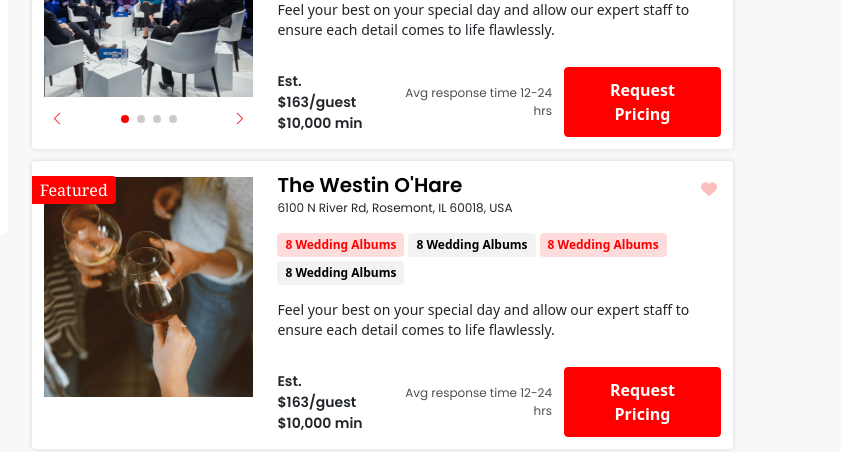
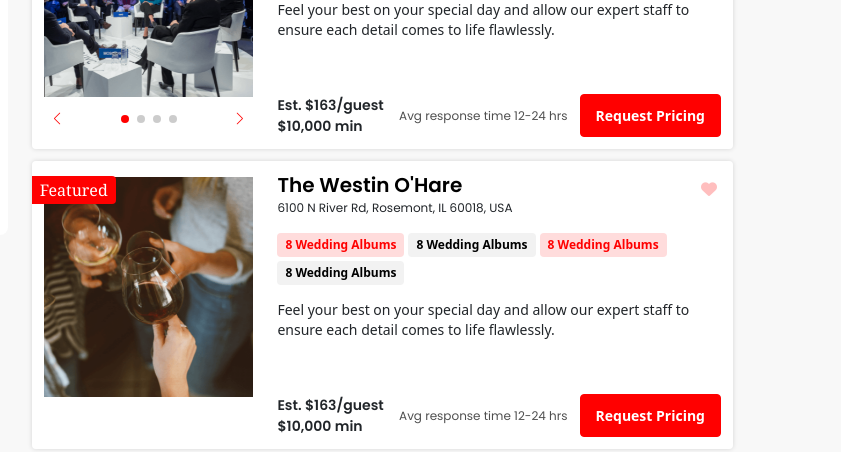
Before and after one commit to Awais-Rao/event-search-cards, a plain HTML site: page index.html in a window 1280 px wide. Shown: the part 411-863 px from the top of the page, 439-1280 px from the left. Drawn offline with nearby package versions, Linux system fonts and the light colour scheme.

Commit message:
Update style.css

```diff
--- a/style.css
+++ b/style.css
@@ -318,7 +318,8 @@
   border: 1px solid red;
   background-color: red !important;
   color: #fff !important;
-  font-weight: 650;
+  font-weight: 600;
+  font-size: 14px;
   border-radius: 4px !important;
   padding: 10px 15px !important;
   display: inline-block;
```
